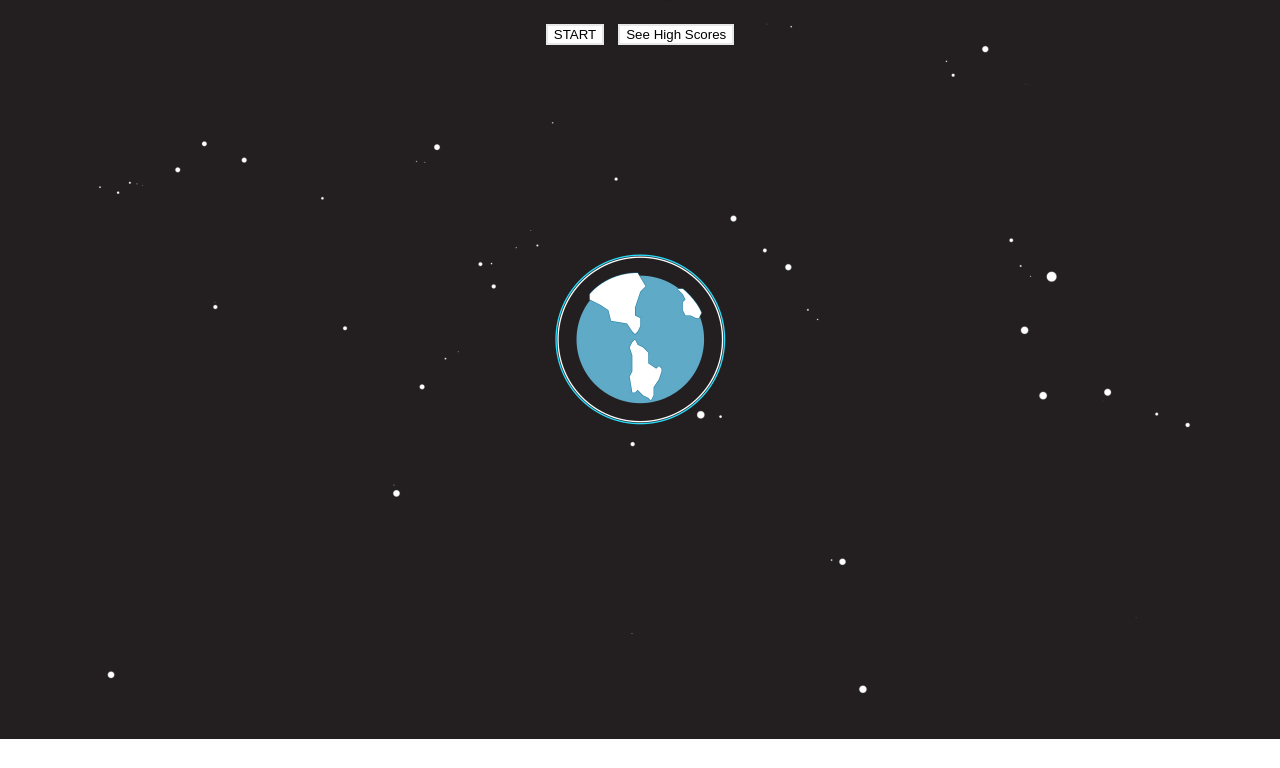
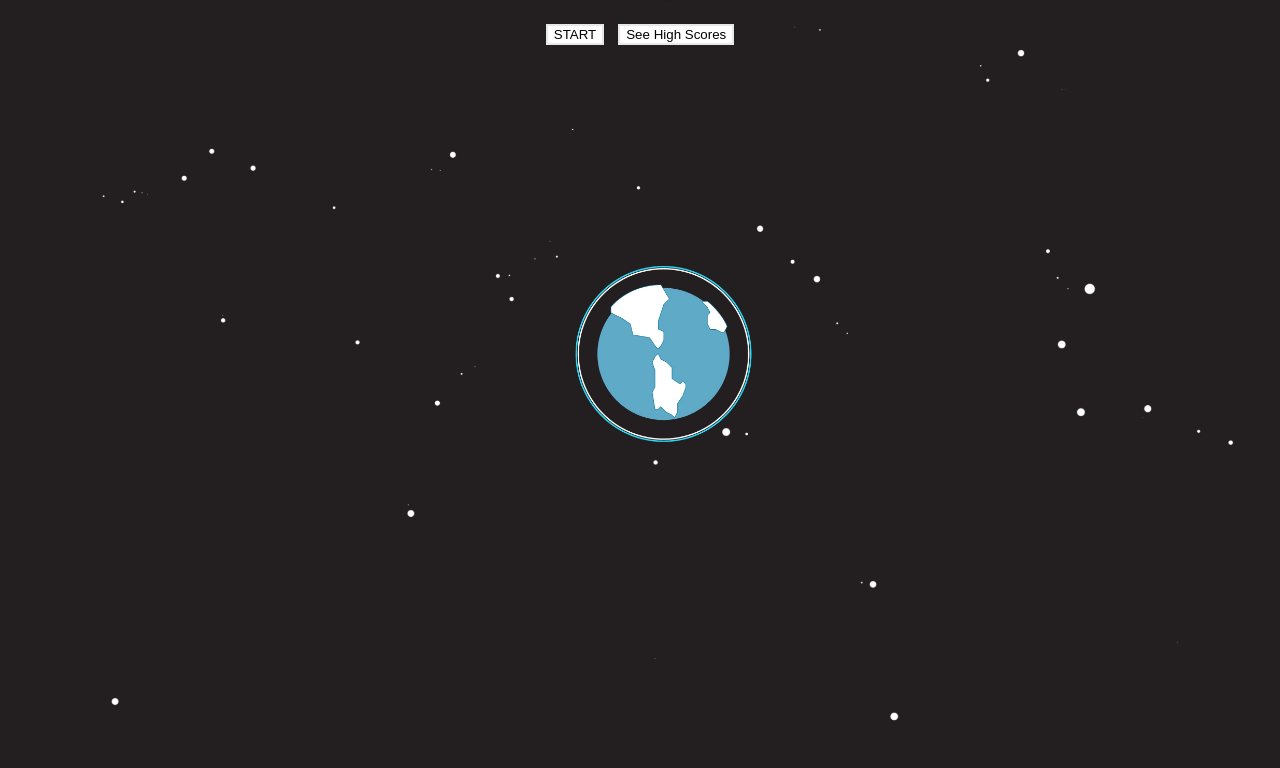
Before and after one commit to Duhhvonte/Assignment-4-Quiz, a plain HTML site: page index.html in a window 1280 px wide. Shown: the part 61-829 px from the top of the page. Drawn offline with Linux system fonts and the light colour scheme.

Commit message:
changed background height

```diff
--- a/style.css
+++ b/style.css
@@ -2,7 +2,7 @@ body {
     display: block;
     text-align: center;
     background: url(./images/space.png);
-    background-size: 100%, 100%;
+    background-size: cover;
     background-repeat: no-repeat;
     min-height: 100vh;
 }
```
